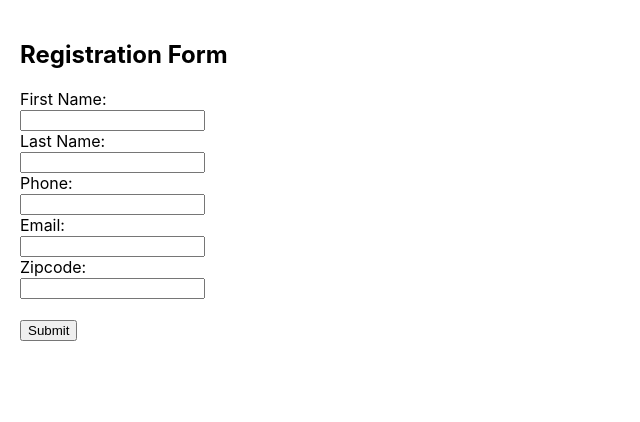
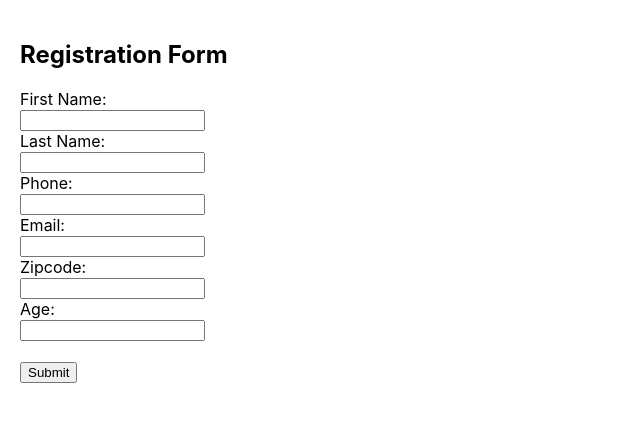
Before and after one commit to sangrammule1/User, a React (Create React App) app in the folder frontend/: page / in a window 1280 px wide. Shown: the top 422 px of the page, without its empty margins (0-640 px from the left). Built offline with nearby package versions, Linux system fonts and the light colour scheme.

Commit message:
Apply instruction: add field age to user

```diff
--- a/frontend/src/App.js
+++ b/frontend/src/App.js
@@ -6,7 +6,8 @@ function App() {
     last_name: "",
     phone: "",
   email: "",
-  zipcode: ""});
+  zipcode: "",
+    age: ""});
 
   const handleChange = (e) => {
     setForm({ ...form, [e.target.name]: e.target.value });
@@ -29,58 +30,68 @@ function App() {
 
   return (
     <div style={{ padding: "20px" }}>
-      <h2>Registration Form</h2>
+      <h2 >Registration Form</h2 >
 
       <form onSubmit={handleSubmit}>
-        <div>
-          <label>First Name:</label><br />
+        <div >
+          <label >First Name:</label > <br />
           <input
             name="first_name"
             value={form.first_name}
             onChange={handleChange}
             required
           />
-        </div>
+        </div >
 
-        <div>
-          <label>Last Name:</label><br />
+        <div >
+          <label >Last Name:</label > <br />
           <input
             name="last_name"
             value={form.last_name}
             onChange={handleChange}
             required
           />
-        </div>
+        </div >
 
-        <div>
-          <label>Phone:</label><br />
+        <div >
+          <label >Phone:</label > <br />
           <input
             name="phone"
             value={form.phone}
             onChange={handleChange}
             required
           />
-        </div>
+        </div >
 
-        <div>
-          <label>Email:</label><br />
+        <div >
+          <label >Email:</label > <br />
           <input
             name="email"
             value={form.email}
             onChange={handleChange}
             required
           />
-        </div>
+        </div >
 
         <div >
-          <label>Zipcode:</label><br />
+          <label >Zipcode:</label > <br />
           <input
             name="zipcode"
             value={form.zipcode}
             onChange={handleChange}
             required
           />
-        </div>
+        </div >
+
+        <div >
+          <label >Age:</label > <br />
+          <input
+            name="age"
+            value={form.age}
+            onChange={handleChange}
+            required
+          />
+        </div >
 
         <br />
         <button type="submit">Submit</button>
```
